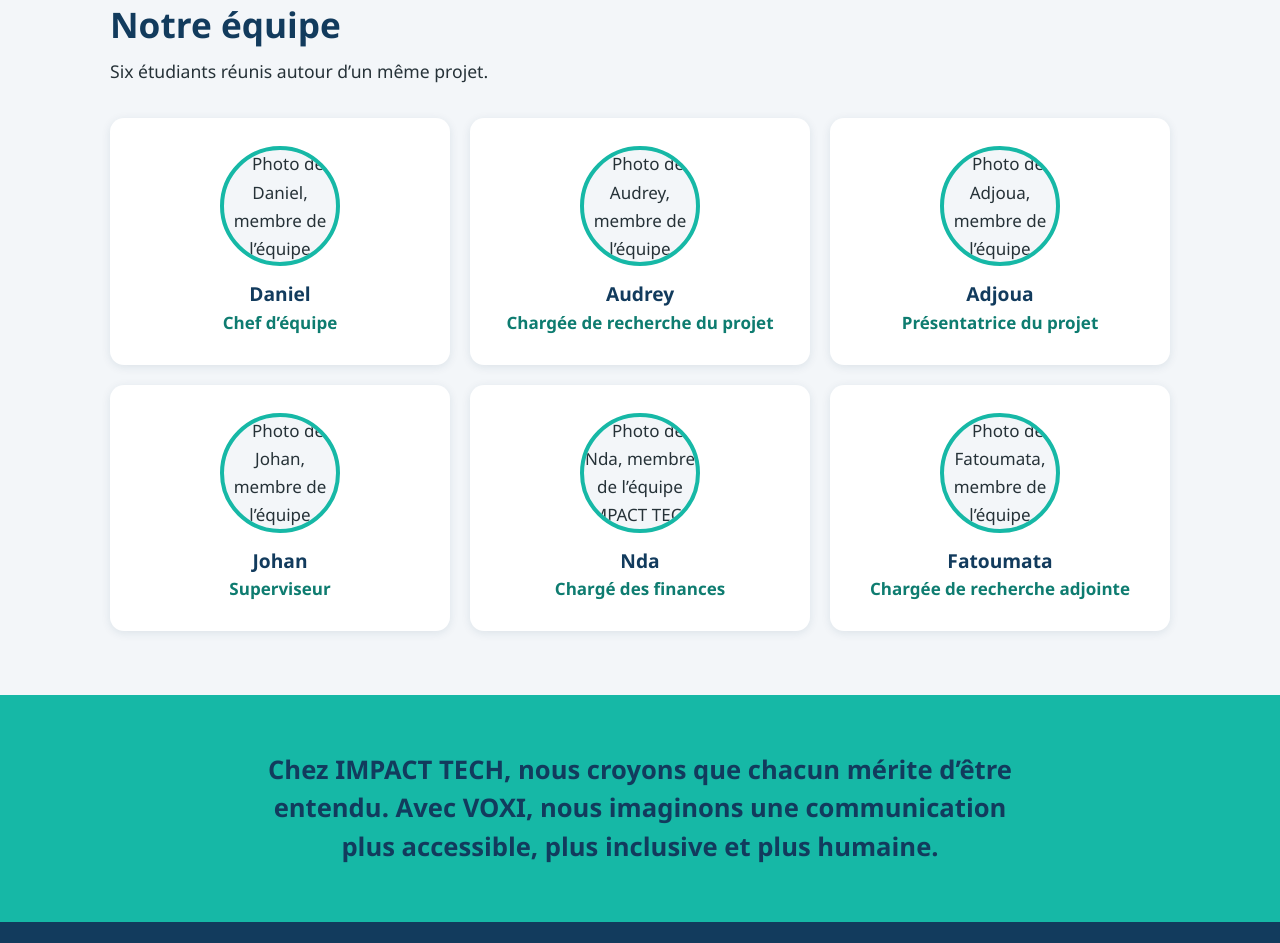
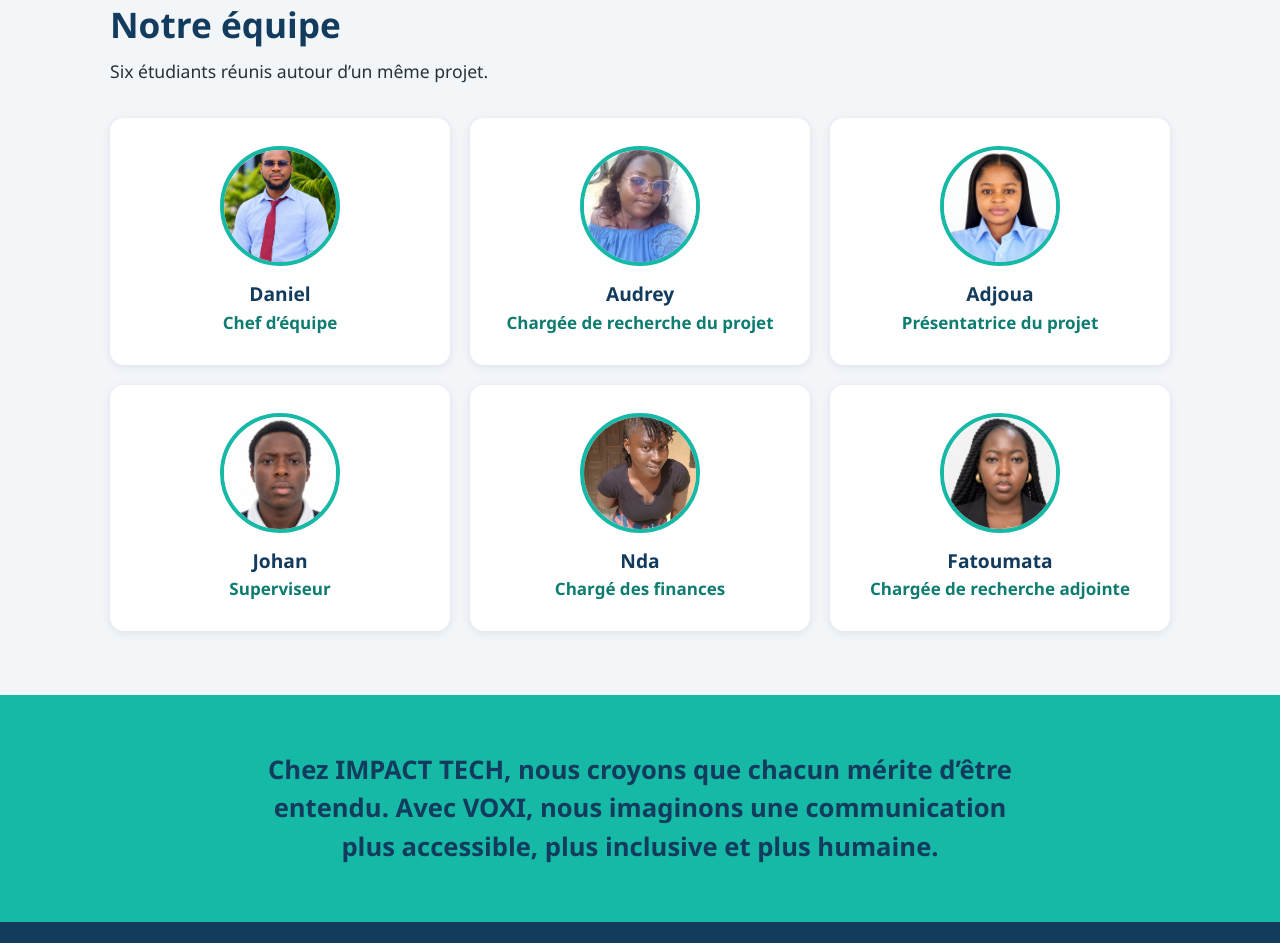
Before and after one commit to joaneboucle906-wq/equipe-2-page-web, a plain HTML site: page index.html in a window 1280 px wide. Shown: the part 1782-2725 px from the top of the page. Drawn offline with Linux system fonts and the light colour scheme.

Commit message:
Update index.html

```diff
--- a/index.html
+++ b/index.html
@@ -154,35 +154,35 @@
         <h2>Notre équipe</h2>
         <p class="section-intro">Six étudiants réunis autour d’un même projet.</p>
 
-        <!-- Grille des six membres : photos dans le dossier images/ (image-1.jpg à image-6.jpg) -->
+        <!-- Grille des six membres : photos à la racine (image-1.jpg à image-6.jpg) -->
         <div class="card-grid team">
           <article class="card member">
-            <img class="photo" src="images/image-1.jpg" alt="Photo de Daniel, membre de l’équipe IMPACT TECH" width="120" height="120" loading="lazy">
+            <img class="photo" src="image-1.jpg" alt="Photo de Daniel, membre de l’équipe IMPACT TECH" width="120" height="120" loading="lazy">
             <h3>Daniel</h3>
             <p class="role">Chef d’équipe</p>
           </article>
           <article class="card member">
-            <img class="photo" src="images/image-2.jpg" alt="Photo de Audrey, membre de l’équipe IMPACT TECH" width="120" height="120" loading="lazy">
+            <img class="photo" src="image-2.jpg" alt="Photo de Audrey, membre de l’équipe IMPACT TECH" width="120" height="120" loading="lazy">
             <h3>Audrey</h3>
             <p class="role">Chargée de recherche du projet</p>
           </article>
           <article class="card member">
-            <img class="photo" src="images/image-3.jpg" alt="Photo de Adjoua, membre de l’équipe IMPACT TECH" width="120" height="120" loading="lazy">
+            <img class="photo" src="image-3.jpg" alt="Photo de Adjoua, membre de l’équipe IMPACT TECH" width="120" height="120" loading="lazy">
             <h3>Adjoua</h3>
             <p class="role">Présentatrice du projet</p>
           </article>
           <article class="card member">
-            <img class="photo" src="images/image-4.jpg" alt="Photo de Johan, membre de l’équipe IMPACT TECH" width="120" height="120" loading="lazy">
+            <img class="photo" src="image-4.jpg" alt="Photo de Johan, membre de l’équipe IMPACT TECH" width="120" height="120" loading="lazy">
             <h3>Johan</h3>
             <p class="role">Superviseur</p>
           </article>
           <article class="card member">
-            <img class="photo" src="images/image-5.jpg" alt="Photo de Nda, membre de l’équipe IMPACT TECH" width="120" height="120" loading="lazy">
+            <img class="photo" src="image-5.jpg" alt="Photo de Nda, membre de l’équipe IMPACT TECH" width="120" height="120" loading="lazy">
             <h3>Nda</h3>
             <p class="role">Chargé des finances</p>
           </article>
           <article class="card member">
-            <img class="photo" src="images/image-6.jpg" alt="Photo de Fatoumata, membre de l’équipe IMPACT TECH" width="120" height="120" loading="lazy">
+            <img class="photo" src="image-6.jpg" alt="Photo de Fatoumata, membre de l’équipe IMPACT TECH" width="120" height="120" loading="lazy">
             <h3>Fatoumata</h3>
             <p class="role">Chargée de recherche adjointe</p>
           </article>
```
